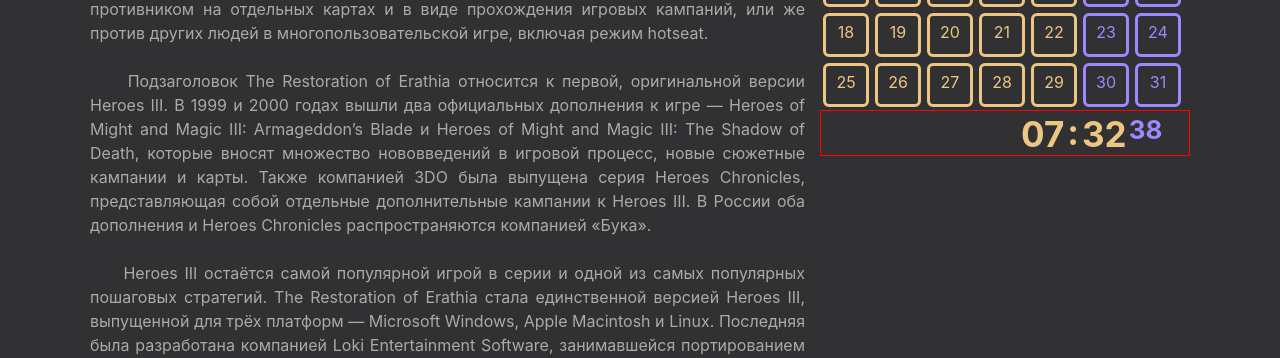
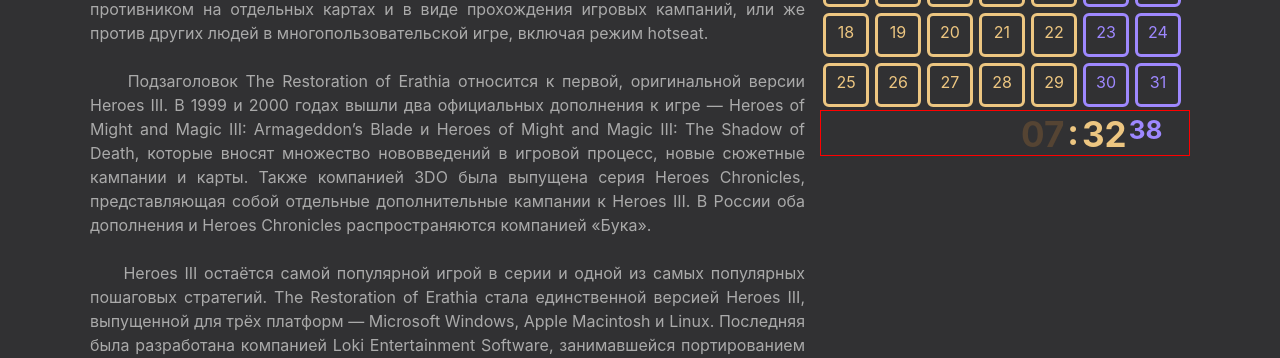
Before and after one commit to viniata/viniata.ga, a PHP site: page / in a window 1280 px wide. Shown: the part 866-1224 px from the top of the page. Run offline with PHP 8.4, Linux system fonts and the light colour scheme.

Commit message:
faded HH

```diff
--- a/public_html/mystyle.css
+++ b/public_html/mystyle.css
@@ -359,7 +359,7 @@
 
 .clckHH {
     margin-top: 2px;
-    color: #edc681;
+    color: #554433;
 }
 .clckMI {
     margin-top: 2px;
```
